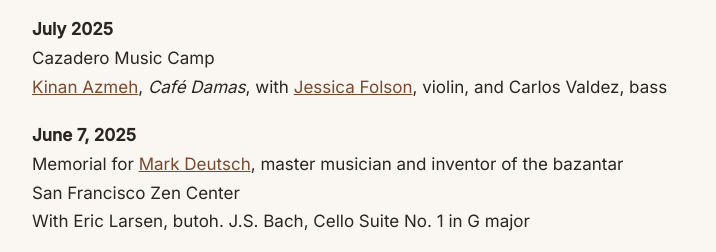
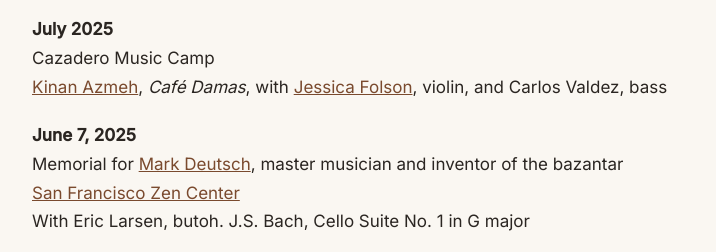
Before and after one commit to lurk1ndog/lifeandcello-site, a plain HTML site: page events/index.html in a window 1280 px wide. Shown: the part 2202-2454 px from the top of the page, without its empty margins (108-824 px from the left). Drawn offline with nearby package versions, Linux system fonts and the light colour scheme.

Commit message:
Events: link the SFZC butoh article on the memorial entry
Co-Authored-By: Claude Fable 5.2 <noreply@anthropic.com>
Claude-Session: https://claude.ai/code/session_01QTXCsZABiNKw83aDjevyoJ

```diff
--- a/events/index.html
+++ b/events/index.html
@@ -56,7 +56,7 @@ Cazadero Music Camp<br>
 <a href="https://kinanazmeh.com">Kinan Azmeh</a>, <em>Café Damas</em>, with <a href="https://jessicafolsonviolin.com">Jessica Folson</a>, violin, and Carlos Valdez, bass</p>
 <p><strong>June 7, 2025</strong><br>
 Memorial for <a href="https://bazantar.com">Mark Deutsch</a>, master musician and inventor of the bazantar<br>
-San Francisco Zen Center<br>
+<a href="https://blogs.sfzc.org/blog/2024/07/23/kevin-starbard-brings-butoh-to-san-francisco-zen-center/">San Francisco Zen Center</a><br>
 With Eric Larsen, butoh. J.S. Bach, Cello Suite No. 1 in G major</p>
 <p><strong>May 24, 2025</strong><br>
 <a href="https://duncandance.org/wp-content/uploads/2023/03/DionysianFesPressRelease-Flyer-20251.pdf">The 28th Annual Dionysian Festival</a>, with <a href="https://duncandance.org/">Mary Sano and her Duncan Dancers</a><br>
```
